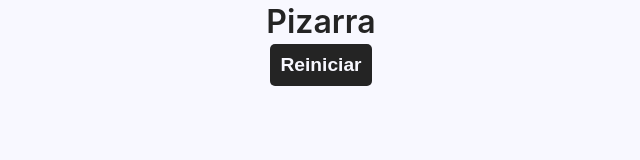
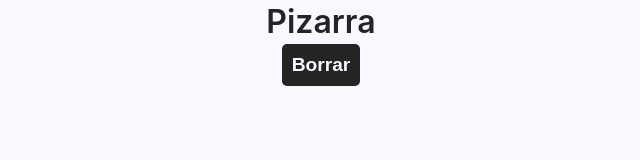
Before and after one commit to Edgarmejiav/canvas-draw-react, a React (Vite) app: page / in a window 1280 px wide. Shown: the top 160 px of the page, without its empty margins (319-959 px from the left). Built offline with nearby package versions, Linux system fonts and the light colour scheme.

Commit message:
fix title header

```diff
--- a/src/Header.jsx
+++ b/src/Header.jsx
@@ -3,7 +3,7 @@ export const Header = ({clearCanvas}) => {
         <div className="header">
             <h1>Pizarra</h1>
             <button onClick={clearCanvas}>
-                Reiniciar
+                Borrar
             </button>
         </div>
     );
```
